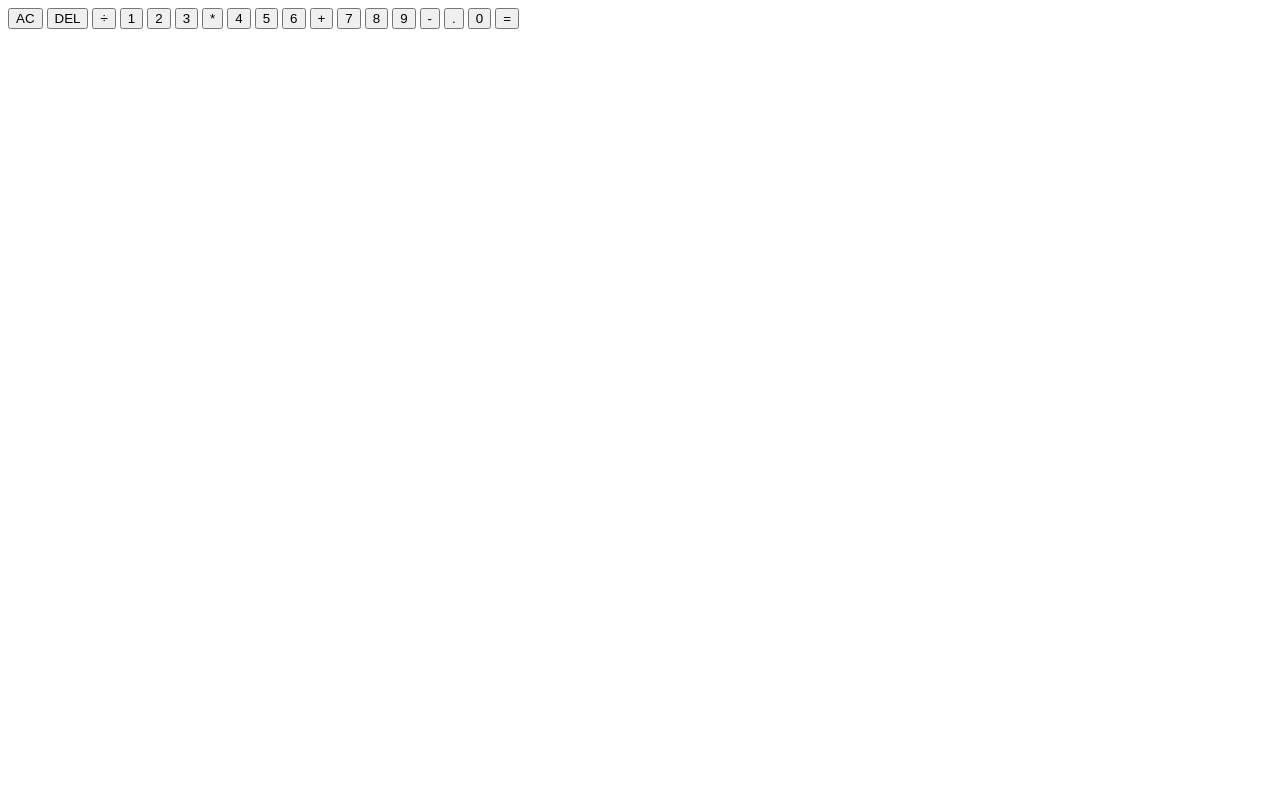
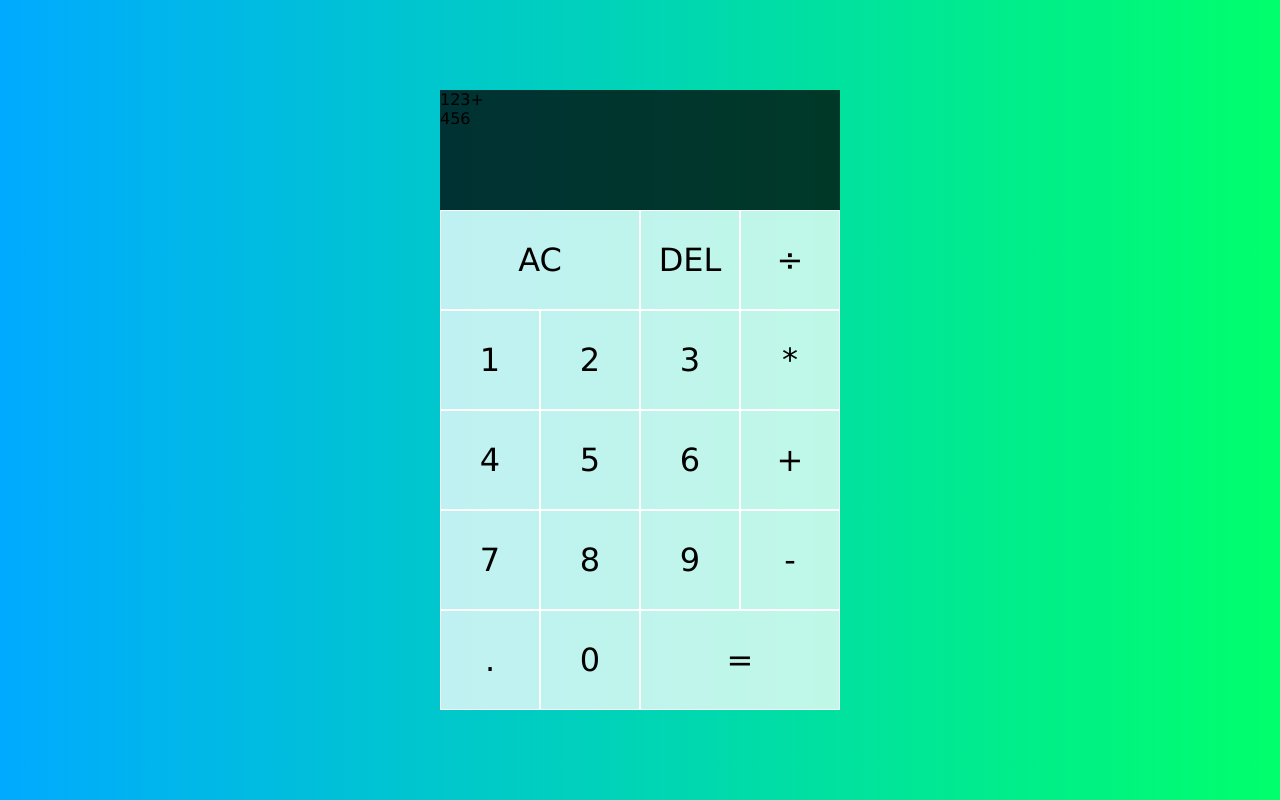
Before and after one commit to kibeetfelix/A_Calculator, a plain HTML site: page index.html in a window 1280 px wide. Drawn offline with Linux system fonts and the light colour scheme.

Commit message:
styles.css

```diff
--- a/index.html
+++ b/index.html
@@ -12,8 +12,8 @@
 <body>
     <div class="calculator-grid">
         <div class="output">
-            <div class="previous-operand"></div>
-            <div class="current-operand"></div>
+            <div class="previous-operand">123+</div>
+            <div class="current-operand">456</div>
         </div>
         <button class="span-two">AC</button>
         <button>DEL</button>
--- a/styles.css
+++ b/styles.css
@@ -0,0 +1,43 @@
+*,
+*::before,
+*::after {
+    box-sizing: border-box;
+    font-family: Verdana, Geneva, Tahoma, sans-serif;
+    font-weight: normal;
+}
+
+body {
+    padding: 0;
+    margin: 0;
+    background: linear-gradient(to right, #00aaff, #00ff6c);
+}
+
+.calculator-grid {
+    display: grid;
+    justify-content: center;
+    align-content: center;
+    min-height: 100vh;
+    grid-template-columns: repeat(4, 100px);
+    grid-template-rows: minmax(120px, auto) repeat(5, 100px);
+}
+
+.calculator-grid>button {
+    cursor: pointer;
+    font-size: 2rem;
+    border: 1px solid white;
+    outline: none;
+    background-color: rgba(255, 255, 255, .75);
+}
+
+.calculator-grid>button:hover {
+    background-color: rgba(255, 255, 255, .9);
+}
+
+.span-two {
+    grid-column: span 2;
+}
+
+.output {
+    grid-column: 1 / -1;
+    background-color: rgba(0, 0, 0, .75);
+}
```
